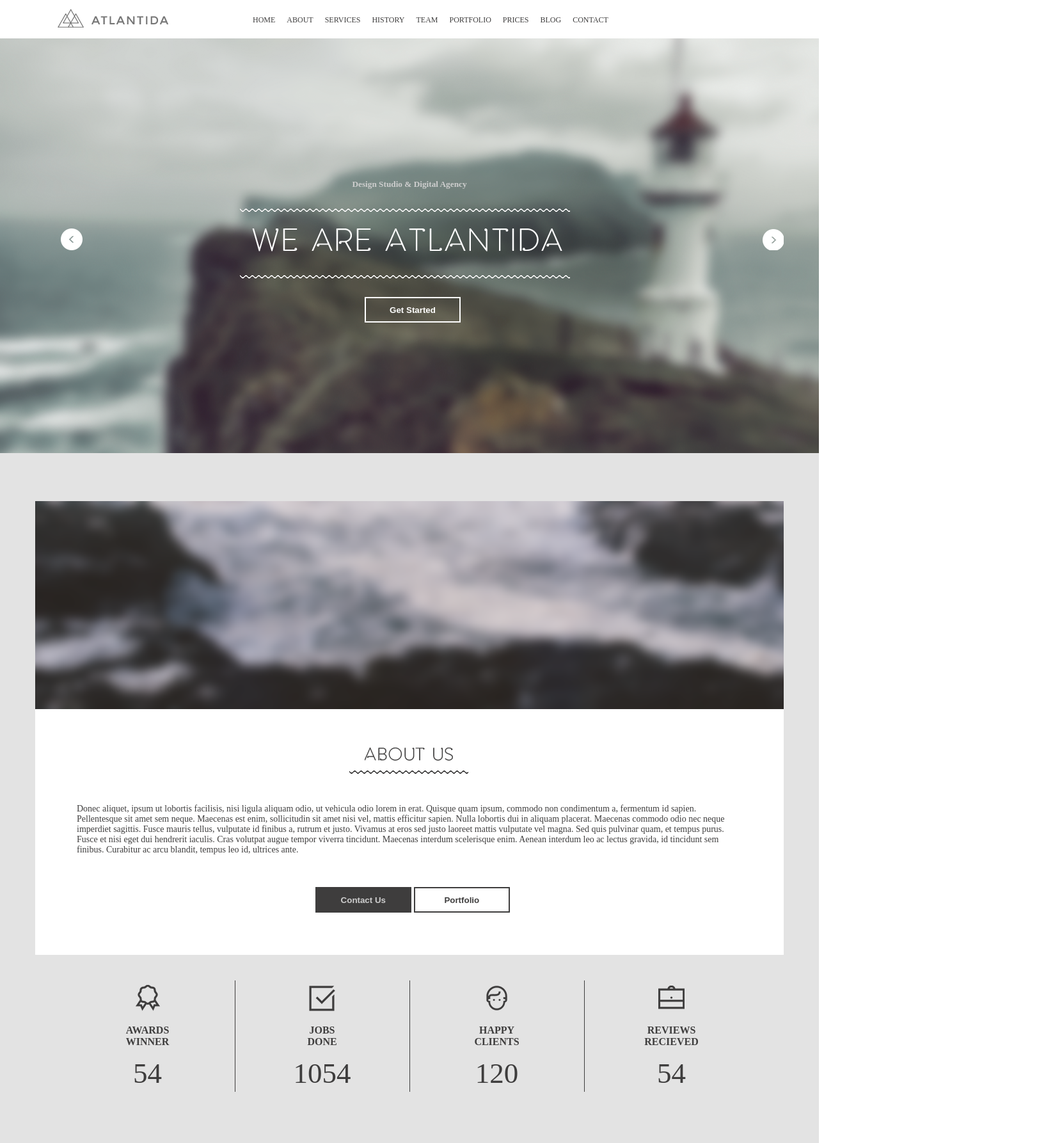
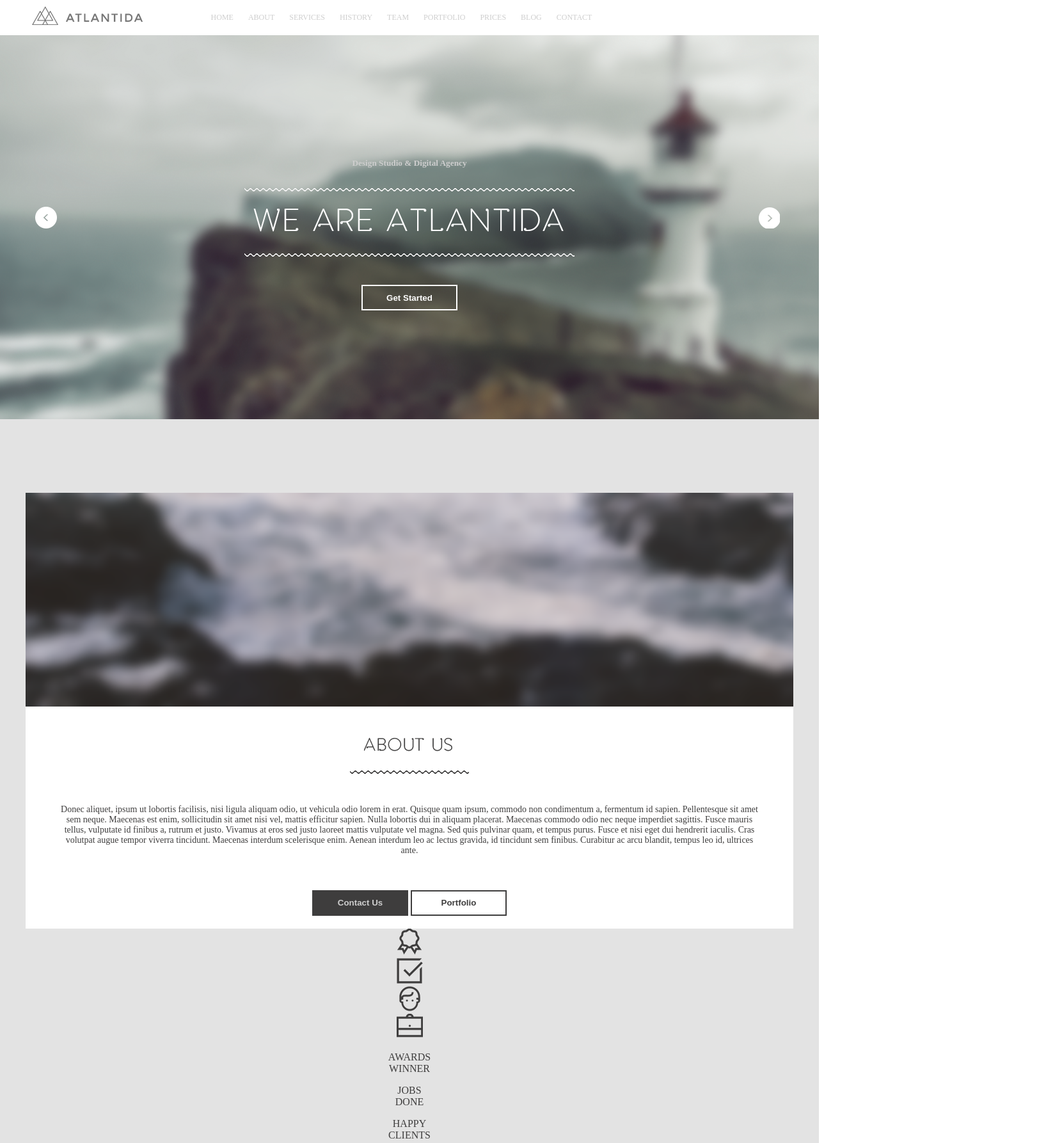
Before and after one commit to heyantonvolkov/Antarktida, a plain HTML site: page index.html in a window 1280 px wide. Shown: the top 1786 px of the page at 64% size, 1660 px wide, since content can reach past the window. Drawn offline with Linux system fonts and the light colour scheme.

Commit message:
первые обновленные селекторы

```diff
--- a/index.html
+++ b/index.html
@@ -7,123 +7,145 @@
 <body>
 <!-- _________________header________________________ -->
 	<header>
-		<div class="container">
-			<img src="img/logo.png" class="logo">
-			<ul>
-				<li>HOME</li>
-				<li>ABOUT</li>
-				<li>SERVICES</li>
-				<li>HISTORY</li>
-				<li>TEAM</li>
-				<li>PORTFOLIO</li>
-				<li>PRICES</li>
-				<li>BLOG</li>
-				<li>CONTACT</li>
+		<div class="header_container">
+			<img class="header_logo" src="img/logo.png">
+
+			<ul class="menu">
+				<li class="menu_item"><a href="#home">HOME</a></li>
+				<li class="menu_item"><a href="#about">ABOUT</a></li>
+				<li class="menu_item"><a href="#services">SERVICES</a></li>
+				<li class="menu_item"><a href="#history">HISTORY</a></li>
+				<li class="menu_item"><a href="#team">TEAM</a></li>
+				<li class="menu_item"><a href="#portfolio">PORTFOLIO</a></li>
+				<li class="menu_item"><a href="#prices">PRICES</a></li>
+				<li class="menu_item"><a href="#blog">BLOG</a></li>
+				<li class="menu_item"><a href="#contact">CONTACT</a></li>
 			</ul>
+
 		</div>
 	</header>
 
 <!-- _________________slider________________________ -->
 
-	<div class="slider">
+	<div class="slider" id="home">
 		<div class="container">
-			<h5>Design Studio & Digital Agency</h5>
-			<div class="waveline_double"><img src="img/lines.png"></div>
-			<ul>
-				<li><img src="img/left_slide.png"></li>
-				<li><img src="img/we_are.png"></li>
-				<li><img src="img/right_slide.png"></li>
-			</ul>
-			<button>Get Started</button>
+			<h5 class="slider_h">Design Studio & Digital Agency</h5>
+			<div class="slider_line_top"><img src="img/header_line.png"></div>
+
+			<img class="slider_title" src="img/we_are.png">
+			<div class="slider_line_bottom"><img src="img/header_line.png"></div>
+
+			<img class="slider_leftarrow" src="img/left_slide.png">
+			<img class="slider_rightarrow" src="img/right_slide.png">
+
+			<button class="slider_btn">Get Started</button>
 		</div>
 	</div>
 
 <!-- _________________about________________________ -->
 
-	<div class="about">
+	<div class="about" id="about">
 		<div class="container">
-			<div class="aboutpic"><img src="img/about_back.png"></div>
-			<div class="aboutus">
-				<img src="img/about_txt.png">
-				</br>
-				<img src="img/about_line.png" id="line">
-				<p>Donec aliquet, ipsum ut lobortis facilisis, nisi ligula aliquam odio, ut vehicula odio lorem in erat. Quisque quam ipsum, commodo non condimentum a, fermentum id sapien. Pellentesque sit amet sem neque. Maecenas est enim, sollicitudin sit amet nisi vel, mattis efficitur sapien. Nulla lobortis dui in aliquam placerat. Maecenas commodo odio nec neque imperdiet sagittis. Fusce mauris tellus, vulputate id finibus a, rutrum et justo. Vivamus at eros sed justo laoreet mattis vulputate vel magna. Sed quis pulvinar quam, et tempus purus. Fusce et nisi eget dui hendrerit iaculis. Cras volutpat augue tempor viverra tincidunt. Maecenas interdum scelerisque enim. Aenean interdum leo ac lectus gravida, id tincidunt sem finibus. Curabitur ac arcu blandit, tempus leo id, ultrices ante.</p>
-				<ul>
-					<li><button id="btn_black">Contact Us</button></li>
-					<li><button>Portfolio</button></li>
-				</ul>
+			<img class="about_pic"" src="img/about_back.png">
+			<div class="about_block">
+				<img class="block_title" src="img/about_title.png"><br>
+				<img class="block_underline" src="img/underline_black.png">
+				<p class="block_paragraph">Donec aliquet, ipsum ut lobortis facilisis, nisi ligula aliquam odio, ut vehicula odio lorem in erat. Quisque quam ipsum, commodo non condimentum a, fermentum id sapien. Pellentesque sit amet sem neque. Maecenas est enim, sollicitudin sit amet nisi vel, mattis efficitur sapien. Nulla lobortis dui in aliquam placerat. Maecenas commodo odio nec neque imperdiet sagittis. Fusce mauris tellus, vulputate id finibus a, rutrum et justo. Vivamus at eros sed justo laoreet mattis vulputate vel magna. Sed quis pulvinar quam, et tempus purus. Fusce et nisi eget dui hendrerit iaculis. Cras volutpat augue tempor viverra tincidunt. Maecenas interdum scelerisque enim. Aenean interdum leo ac lectus gravida, id tincidunt sem finibus. Curabitur ac arcu blandit, tempus leo id, ultrices ante.</p>
+
+				<button class="btn_black">Contact Us</button>
+				<button class="about_btn">Portfolio</button>
 			</div>
-			<table class="icons">
-				<tr>
-					<td><img src="img/icon1.png"></td>
-					<td id="wall"><img src="img/icon2.png"></td>
-					<td id="wall"><img src="img/icon3.png"></td>
-					<td><img src="img/icon4.png"></td>
-				</tr>
-				<tr class="iconstxt">
-					<td>AWARDS</br>WINNER</td>
-					<td id="wall">JOBS</br>DONE</td>
-					<td id="wall">HAPPY</br>CLIENTS</td>
-					<td>REVIEWS</br>RECIEVED</td>
-				</tr>
-				<tr class="iconsnum">
-					<td>54</td>
-					<td id="wall">1054</td>
-					<td id="wall">120</td>
-					<td>54</td>
-				</tr>
-			</table>
+
+			<div class="about_icon_block">
+				<img src="img/icon1.png">
+			</div>
+			<div class="about_icon_block">
+				<img src="img/icon2.png">
+			</div>
+			<div class="about_icon_block">
+				<img src="img/icon3.png">
+			</div>
+			<div class="about_icon_block">
+				<img src="img/icon4.png">
+			</div>
+
+
+			<div class="about_icon_block">
+				<p class="about_icon_text">AWARDS</br>WINNER</p>
+			</div>
+			<div class="about_icon_block">
+				<p class="about_icon_text">JOBS</br>DONE</p>
+			</div>
+			<div class="about_icon_block">
+				<p class="about_icon_text">HAPPY</br>CLIENTS</p>
+			</div>
+			<div class="about_icon_block">
+				<p class="about_icon_text">REVIEWS</br>RECIEVED</p>
+			</div>
+
+
+			<div class="about_icon_block">
+				<p class="about_icon_num">54</p>
+			</div>
+			<div class="about_icon_block">
+				<p class="about_icon_num">1054</p>
+			</div>
+			<div class="about_icon_block">
+				<p class="about_icon_num">12o</p>
+			</div>
+			<div class="about_icon_block">
+				<p class="about_icon_num">54</p>
+			</div>
+
+			<div class="about_vertline"></div>
+			<div class="about_vertline"></div>
+			<div class="about_vertline"></div>
+
 		</div>
 	</div>
 
 <!-- _________________servisec________________________ -->
 
-	<div class="services">
+	<div class="services" id="about">
 		<div class="container">
-			<div>
-				<img src="img/servicetxt.png">
-				</br>
-				<img src="img/serviceline.png" id="underline">
-				<p class="topp">Donec aliquet, ipsum ut lobortis facilisis, nisi ligula aliquam odio, ut vehicula odio lorem in erat. Quisque quam ipsum, commodo non condimentum</br> a, fermentum id sapien. Pellentesque sit amet sem </p>
-				<table>
-					<tr>
-						<td><img src="img/serviceicon2.png"></td>
-						<td><img src="img/serviceicon1.png"></td>
-						<td><img src="img/serviceicon3.png"></td>
-						<td><img src="img/serviceicon4.png"></td>
-					</tr>
-					<tr>
-						<td>GRAPHIC</br>DESIGN</td>
-						<td>WEBSITE</br>DESIGN</td>
-						<td>SEO &</br>ANALYTICS</td>
-						<td>WORDPRESS</br>PROGRAMING</td>
-					</tr>
-					<tr>
-						<td>Lorem ipsum dolor sit amet, consectetur adipiscing elit. Phasellus sed ipsum pulvinar, consequat ipsum non, sodales augue. Donec dapibus ipsum rutrum congue egestas. Curabitur fringilla tortor non aliquam congue. Class aptent taciti sociosqu ad litora torquent per conubia nostra, per inceptos himenaeos.</td>
-						<td>Nunc non sem vitae neque tristique pellentesque. Donec vitae vehicula mauris. Proin elementum mauris ut ante tristique rutrum. Quisque tristique, dui iaculis commodo consectetur, libero nibh tincidunt tortor, in sollicitudin arcu tellus non puruslibero nibh tincidunt tortor, in sollicitudin arcu</td>
-						<td>Lorem ipsum dolor sit amet, consectetur adipiscing elit. Phasellus sed ipsum pulvinar, consequat ipsum non, sodales augue. Donec dapibus ipsum rutrum congue egestas. Curabitur fringilla tortor non aliquam congue. Class aptent taciti sociosqu ad litora torquent per conubia nostra, per inceptos himenaeos.</td>
-						<td>Lorem ipsum dolor sit amet, consectetur adipiscing elit. Phasellus sed ipsum pulvinar, consequat ipsum non, sodales augue. Donec dapibus ipsum rutrum congue egestas. Curabitur fringilla tortor non aliquam congue. Class aptent taciti sociosqu ad litora torquent per conubia nostra, per inceptos himenaeos.</td>
-					</tr>
-					<tr class="servicesborder">
-						<td><img src="img/service_border.png" width="260px"></td>
-						<td><img src="img/service_border.png" width="260px"></td>
-						<td><img src="img/service_border.png" width="260px"></td>
-						<td><img src="img/service_border.png" width="260px"></td>
-					</tr>
-				</table>
+			<img class="block_title"" src="img/servicetxt.png">
+			<img class="block_underline" src="img/underline_white.png">
+			<p class="block_paragraph">Donec aliquet, ipsum ut lobortis facilisis, nisi ligula aliquam odio, ut vehicula odio lorem in erat. Quisque quam ipsum, commodo non condimentum</br> a, fermentum id sapien. Pellentesque sit amet sem </p>
+
+
+			<div class="services_block">
+				<img class="service_icon" src="img/serviceicon2.png">
+				<h6 class="services_block_h">GRAPHIC</br>DESIGN</h6>
+				<p class="service_paragraph">Lorem ipsum dolor sit amet, consectetur adipiscing elit. Phasellus sed ipsum pulvinar, consequat ipsum non, sodales augue. Donec dapibus ipsum rutrum congue egestas. Curabitur fringilla tortor non aliquam congue. Class aptent taciti sociosqu ad litora torquent per conubia nostra, per inceptos himenaeos.</p>
 			</div>
 
+			<div class="services_block">
+				<img class="service_icon" src="img/serviceicon1.png">
+				<h6 class="services_block_h">WEBSITE</br>DESIGN</h6>
+				<p class="service_paragraph">Nunc non sem vitae neque tristique pellentesque. Donec vitae vehicula mauris. Proin elementum mauris ut ante tristique rutrum. Quisque tristique, dui iaculis commodo consectetur, libero nibh tincidunt tortor, in sollicitudin arcu tellus non puruslibero nibh tincidunt tortor, in sollicitudin arcu</p>
+			</div>
+
+			<div class="services_block">
+				<img class="service_icon" src="img/serviceicon3.png">
+				<h6 class="services_block_h">SEO &</br>ANALYTICS</h6>
+				<p class="service_paragraph">Lorem ipsum dolor sit amet, consectetur adipiscing elit. Phasellus sed ipsum pulvinar, consequat ipsum non, sodales augue. Donec dapibus ipsum rutrum congue egestas. Curabitur fringilla tortor non aliquam congue. Class aptent taciti sociosqu ad litora torquent per conubia nostra, per inceptos himenaeos.</p>
+			</div>
+
+			<div class="services_block">
+				<img class="service_icon" src="img/serviceicon4.png">
+				<h6 class="services_block_h">WORDPRESS</br>PROGRAMING</h6>
+				<p class="service_paragraph">Lorem ipsum dolor sit amet, consectetur adipiscing elit. Phasellus sed ipsum pulvinar, consequat ipsum non, sodales augue. Donec dapibus ipsum rutrum congue egestas. Curabitur fringilla tortor non aliquam congue. Class aptent taciti sociosqu ad litora torquent per conubia nostra, per inceptos himenaeos.</p>
+			</div>
 		</div>
 	</div>
 
 <!-- _________________history________________________ -->
 
-	<div class="history">
+	<div class="history" id="history">
 		<div class="container">
-			<img src="img/historytxt.png">
-			</br>
-			<img src="img/about_line.png">
-			<p class="topp">In pulvinar, mi at rhoncus condimentum, turpis nisl scelerisque turpis, ut gravida eros tortor non arcu. In eget arcu ante. Curabitur lacinia ultricies ante, eget mattis orci vestibulum sit amet.</p>
+			<img class="block_title"" src="img/historytxt.png">
+			<img class="block_underline" src="img/underline_black.png">
+			<p class="block_paragraph">In pulvinar, mi at rhoncus condimentum, turpis nisl scelerisque turpis, ut gravida eros tortor non arcu. In eget arcu ante. Curabitur lacinia ultricies ante, eget mattis orci vestibulum sit amet.</p>
 			<div class="circle">
 				<p>2015</p>
 			</div>
@@ -197,11 +219,10 @@
 
 <!-- _________________team________________________ -->
 
-	<div class="team">
-		<img src="img/teamtxt.png">
-		</br>
-		<img src="img/about_line.png" id="underline">
-		<p class="topp">Nullam lobortis, turpis lobortis placerat vehicula, ipsum lacus bibendum dolor, sit amet pretium odio magna eget risus. Phasellus iaculis ultricies duiNullam lobortis, turpis lobortis placerat vehicula, ipsum lacus bibendum dolor, sit amet pretium odio magna eget risus.</p>
+	<div class="team" id="team">
+		<img class="block_title"" src="img/teamtxt.png">
+		<img class="block_underline" src="img/underline_black.png">
+		<p class="block_paragraph">Nullam lobortis, turpis lobortis placerat vehicula, ipsum lacus bibendum dolor, sit amet pretium odio magna eget risus. Phasellus iaculis ultricies duiNullam lobortis, turpis lobortis placerat vehicula, ipsum lacus bibendum dolor, sit amet pretium odio magna eget risus.</p>
 		<ul>
 			<li><img src="img/team1.png"></li>
 			<li><img src="img/team2.png"></li>
@@ -224,12 +245,11 @@
 	</div>
 
 	<!-- _________________portfolio________________________ -->
-	<div class="portfolio">
+	<div class="portfolio" id="portfolio">
 		<div class="container">
-			<img src="img/portfolio.png">
-			</br>
-			<img src="img/about_line.png" id="underline">
-			<p class="topp">Nullam lobortis, turpis lobortis placerat vehicula, ipsum lacus bibendum dolor, sit amet pretium odio magna eget risus. Phasellus iaculis ultricies duiNullam lobortis, turpis lobortis placerat vehicula, ipsum lacus bibendum dolor, sit amet pretium odio magna eget risus.</p>
+			<img class="block_title" src="img/portfolio.png">
+			<img class="block_underline" src="img/underline_black.png">
+			<p class="block_paragraph">Nullam lobortis, turpis lobortis placerat vehicula, ipsum lacus bibendum dolor, sit amet pretium odio magna eget risus. Phasellus iaculis ultricies duiNullam lobortis, turpis lobortis placerat vehicula, ipsum lacus bibendum dolor, sit amet pretium odio magna eget risus.</p>
 			<ul>
 				<li><button id="btn_black">ALL</button></li>
 				<li><button>WEBSITES</button></li>
@@ -259,12 +279,11 @@
 
 	<!-- _________________prices________________________ -->
 
-	<div class="prices">
+	<div class="prices" id="prices">
 		<div class="container">
-			<img src="img/prices.png">
-			</br>
-			<img src="img/about_line.png" id="underline">
-			<p class="topp" id="topp">Nullam lobortis, turpis lobortis placerat vehicula, ipsum lacus bibendum dolor, sit amet pretium odio magna eget risus. Phasellus iaculis ultricies duiNullam lobortis, turpis lobortis placerat vehicula, ipsum lacus bibendum dolor, sit amet pretium odio magna eget risus.</p>
+			<img class="block_title"" src="img/prices.png">
+			<img class="block_underline" src="img/underline_black.png">
+			<p class="block_paragraph">Nullam lobortis, turpis lobortis placerat vehicula, ipsum lacus bibendum dolor, sit amet pretium odio magna eget risus. Phasellus iaculis ultricies duiNullam lobortis, turpis lobortis placerat vehicula, ipsum lacus bibendum dolor, sit amet pretium odio magna eget risus.</p>
 			<ul>
 				<li>
 					<div class="priceblock">
@@ -329,12 +348,11 @@
 	</div>
 
 	<!-- _________________blog________________________ -->
-	<div class="blog">
+	<div class="blog" id="blog">
 		<div class="container">
-			<img src="img/blog.png">
-			</br>
-			<img src="img/about_line.png" id="underline">
-			<p class="topp">Nullam lobortis, turpis lobortis placerat vehicula, ipsum lacus bibendum dolor, sit amet pretium odio magna eget risus. Phasellus iaculis ultricies duiNullam lobortis, turpis lobortis placerat vehicula, ipsum lacus bibendum dolor, sit amet pretium odio magna eget risus.</p>
+			<img class="block_title"" src="img/blog.png">
+			<img class="block_underline" src="img/underline_black.png">
+			<p class="block_paragraph">Nullam lobortis, turpis lobortis placerat vehicula, ipsum lacus bibendum dolor, sit amet pretium odio magna eget risus. Phasellus iaculis ultricies duiNullam lobortis, turpis lobortis placerat vehicula, ipsum lacus bibendum dolor, sit amet pretium odio magna eget risus.</p>
 		</div>
 		<table>
 			<tr class="toprow">
@@ -378,12 +396,11 @@
 
 <!-- _________________clients________________________ -->
 
-	<div class="clients">
+	<div class="clients" id="clients">
 		<div class="container">
-			<img src="img/clients.png">
-			</br>
-			<img src="img/about_line.png" id="underline">
-			<p class="topp">Nullam lobortis, turpis lobortis placerat vehicula, ipsum lacus bibendum dolor, sit amet pretium odio magna eget risus. Phasellus iaculis ultricies duiNullam lobortis, turpis lobortis placerat vehicula, ipsum lacus bibendum dolor, sit amet pretium odio magna eget risus.</p>
+			<img class="block_title"" src="img/clients.png">
+			<img class="block_underline" src="img/underline_black.png">
+			<p class="block_paragraph">Nullam lobortis, turpis lobortis placerat vehicula, ipsum lacus bibendum dolor, sit amet pretium odio magna eget risus. Phasellus iaculis ultricies duiNullam lobortis, turpis lobortis placerat vehicula, ipsum lacus bibendum dolor, sit amet pretium odio magna eget risus.</p>
 			<ul>
 				<li><img src="img/client1.png"></li>
 				<li><img src="img/client2.png"></li>
@@ -398,7 +415,7 @@
 
 	<div class="testimonials">
 		<div class="container">
-			<img src="img/testi.png">
+			<img class="about_pic" src="img/testi.png">
 			<h3><sup>''</sup>Lorem ipsum dolor sit amet, consectetur adipiscing elit. Phasellus sed ipsum pulvinar, consequat ipsum non, sodales augue.</br>Curabitur fringilla tortor non aliquam congue.<sub>''</sub></h3>
 		</div>
 		<h4>ALEXANDR PODVALNY</h4>
@@ -411,7 +428,7 @@
 	</div>
 
 <!-- _________________map________________________ -->
-	<div class="maps">
+	<div class="maps" id="contact">
 		<img src="img/maptag.png">
 	</div>
 <!-- _________________footer________________________ -->
--- a/style.css
+++ b/style.css
@@ -2,11 +2,13 @@ body {
 	padding: 0px;
 	margin: 0px;
 	font-family: Myriad pro;
+	text-align: center;
+	color: #3e3d3d;
 }
 
 .container {
-	width: 1170px;
-	padding: 0px;
+	width: 1200px;
+	padding: 40px 0px 40px;
 	margin: 0px auto 0px;
 }
 
@@ -20,53 +22,73 @@ button {
 	font-weight: bold;
 }
 
-.topp {
-	font-size: 14px;
-	padding: 23px 80px 47px;
+.block_title {
+	margin-top: 0px;
+	margin-bottom: 15px;
 }
 
-/* ------------ header ---------------- */
+.block_underline {
+	margin-top: 0px;
+	margin-bottom: 0px;
+}
+
+.block_paragraph {
+	font-size: 14px;
+	padding: 30px 30px 40px;
+}
+
+a {
+	text-decoration: none;
+	color: #cecece;
+}
+/* --------------------------------------------------------------------------------------------- */
+/* ----------------------------------------- header -------------------------------------------- */
+/* --------------------------------------------------------------------------------------------- */
 
 header {
 	background: #ffffff;
-	vertical-align: middle;
 	font-size: 12px;
-	color: #3e3d3d;
-	height: 36px;
+	padding: 0px;
 }
 
-.logo {
+.header_container {
+	padding: 20px 0px 20px;
+}
+
+.header_logo {
 	position: absolute;
 	margin-top: -10px;
-	margin-left: 35px;
+	margin-left: -590px
 }
 
-header ul {
-	margin-top: 24px;
+.menu {
+	margin-top: 0px;
+	margin-bottom: 0px;
+	margin-left: -65px;
 }
 
-header li {
+.menu_item {
+	list-style-type: none;
 	display: inline;
-	margin-left: 15px;
+	margin-left: 20px;
 }
 
-header li:first-child {
-	margin-left: 300px;
+.menu_item:first-child {
+	margin-left: 0px;
 }
 
-/* ------------ slider ---------------- */
-
+/* --------------------------------------------------------------------------------------------- */
+/* ----------------------------------------- slider -------------------------------------------- */
+/* --------------------------------------------------------------------------------------------- */
 
 .slider {
 	background-image: url("img/slider_back.png");
-	padding-top: 198px;
-	padding-bottom: 204px;
+	padding-top: 130px;
+	padding-bottom: 130px;
 	color: white;
 }
 
-h5 {
-	text-align: center;
-	margin-bottom: 30px;
+.slider_h {
 	color: #cecece;
 }
 
@@ -75,34 +97,32 @@ h5 {
 	margin-left: 320px;
 }
 
-.slider li {
-	display: inline;
-	list-style-type: none;
+.slider_line_top {
+	margin-bottom: 23px;
 }
 
-.slider li:first-child {
-	float: left;
+.slider_line_bottom {
+	margin: 20px 0px 40px;
 }
 
-.slider li:nth-child(2) {
-
-	margin-left: 265px
+.slider_title {
+	margin: 0px;
 }
 
-.slider li:last-child {
-	float: right;
+.slider_leftarrow {
+	position: absolute;
+	margin-top: -122px;
+	margin-left: -510px;
 }
 
-.slider button {
-	margin-top: 50px;
-	margin-left: 515px;
+.slider_rightarrow {
+	position: absolute;
+	margin-top: -122px;
+	margin-left: 620px;
 }
-
-.slider ul {
-	padding-top: 31px;
-}
-
-/* ------------ about ---------------- */
+/* --------------------------------------------------------------------------------------------- */
+/* ----------------------------------------- about -------------------------------------------- */
+/* --------------------------------------------------------------------------------------------- */
 
 .about {
 	background-color: #e3e3e3;
@@ -110,44 +130,26 @@ h5 {
 	padding-bottom: 80px;
 }
 
-.aboutus img {
-	margin-left: 44%;
+.about_pic {
+	margin-bottom: 0px;
+	width: 1200px;
 }
 
-#line {
-	margin-left: 42%;
+.about_block {
+	margin-top: -6px;
+	background-color: white;
+	padding: 50px 20px 20px;
 }
 
-.aboutus {
-	margin-top: -5px;
-	padding-top: 60px;
-	background-color: white;
-	padding-bottom: 50px;
-}
-
-.aboutus li {
-	display: inline;
-}
-
-.aboutus p {
-	margin: 43px 65px 0px;
-	color: #3e3d3d;
-	font-size: 14px;
-}
-
-.aboutus ul {
-	margin-top: 50px;
-	margin-left: 34%;
-}
-
-.aboutus button {
+.about_btn {
 	border-color: #3e3d3d;
 	color: #3e3d3d;
 }
 
-#btn_black {
+.btn_black {
 	background-color: #3e3d3d;
 	color: #cecece;
+	border-color: #3e3d3d;
 }
 
 /* ------------ about icons ---------------- */
@@ -742,7 +744,8 @@ sup {
 }
 
 .clients ul {
-	margin-left: -130px;
+	margin-left: 85px;
+	margin-right: 85px;
 }
 
 .clients li {
```
Also changed, not shown: img/about_title.png (renamed from img/about_txt.png), img/header_line.png (added), img/hiscloudleft.png (deleted), img/hiscloudright.png (deleted), img/hiscloudrightblack.png (deleted), img/lines.png (deleted), img/logoletters.png (deleted), img/service_border.png (deleted), img/underline_black.png (renamed from img/about_line.png), img/underline_white.png (renamed from img/serviceline.png).
